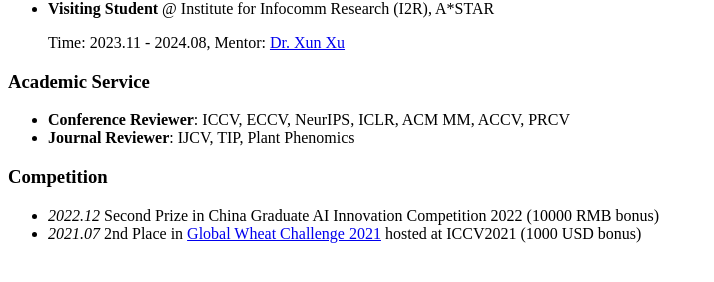
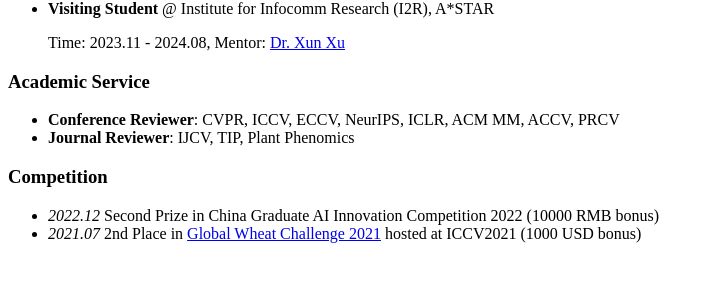
Before and after one commit to cxliu0/cxliu0.github.io, a Jekyll site: the page built from _pages/includes/misc.md, in a window 1280 px wide. Shown: the part 425-707 px from the top of the page, without its empty margins (0-714 px from the left). Built offline with Jekyll 4.4.1, drawn with Linux system fonts in a browser that asks for light colours; our own code applies the rules of GitHub Pages for plain Markdown files.

Commit message:
Update misc.md

```diff
--- a/_pages/includes/misc.md
+++ b/_pages/includes/misc.md
@@ -5,7 +5,7 @@
 
 
 # Academic Service
-- **Conference Reviewer**: ICCV, ECCV, NeurIPS, ICLR, ACM MM, ACCV, PRCV
+- **Conference Reviewer**: CVPR, ICCV, ECCV, NeurIPS, ICLR, ACM MM, ACCV, PRCV
 - **Journal Reviewer**: IJCV, TIP, Plant Phenomics
 
 
```
